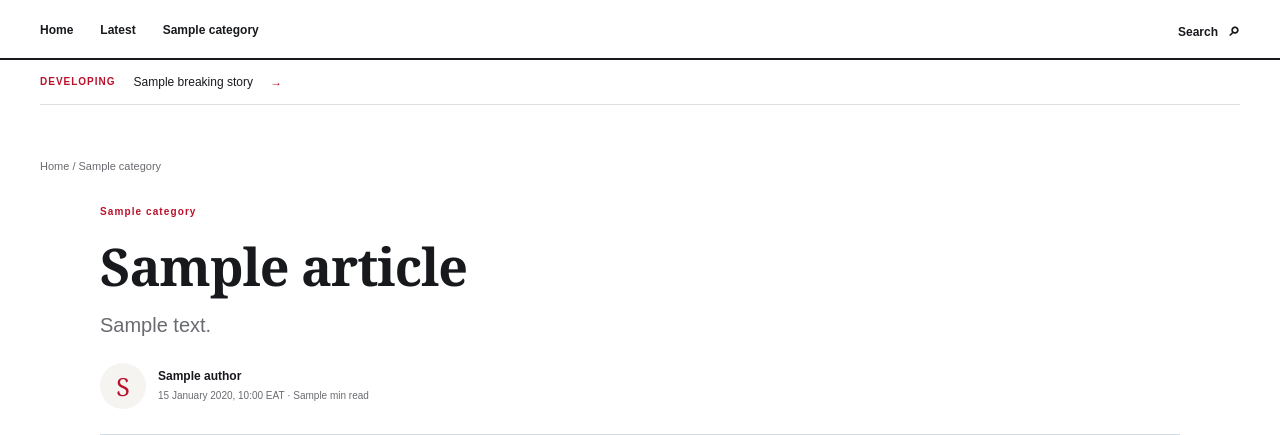
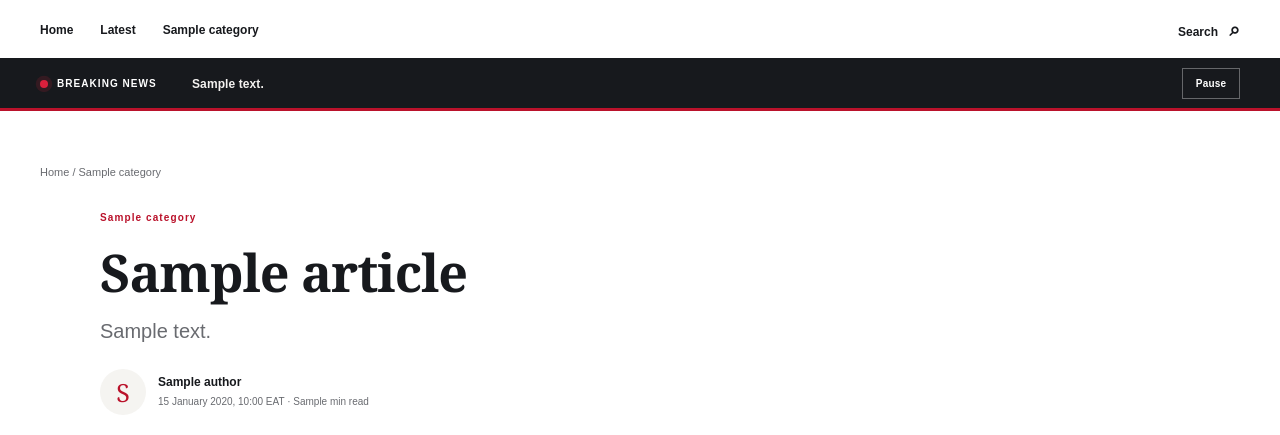
Before and after one commit to cedarmondenterprises/Cedarmondtv.co.ke, a Django app: template templates/news/article.html in a window 1280 px wide. Shown: the part 167-602 px from the top of the page. Run offline with Django 5.2, Linux system fonts and the light colour scheme; the template is opened without the code that fills it: most values are stand-ins (such as "Sample title", 1, 10 or a date in 2020); grey boxes marked "Sample" are stand-in pictures; form fields are guessed from the names that the template uses.

Commit message:
Add scheduled scrolling breaking-news ticker

```diff
--- a/news/context.py
+++ b/news/context.py
@@ -1,15 +1,19 @@
 from django.conf import settings
 
-from .models import AdPlacement, Article, Category, Page
+from .models import AdPlacement, Article, BreakingNewsTicker, Category, Page
+from django.utils import timezone
 
 
 def site(request):
     pages = list(Page.objects.filter(published=True).defer('body'))
     pages_by_slug = {page.slug: page for page in pages}
     ads = {item.position: item for item in AdPlacement.objects.filter(active=True)}
+    current_time = timezone.now()
+    breaking_ticker = BreakingNewsTicker.objects.filter(active=True, starts_at__lte=current_time, ends_at__gt=current_time).first()
     return {
         'categories': Category.objects.all(),
         'breaking_story': Article.objects.live().filter(breaking=True).first(),
+        'breaking_ticker': breaking_ticker,
         'site_url': settings.SITE_URL,
         'canonical': settings.SITE_URL + request.path,
         'seo_title': 'Cedarmond TV | Kenya, in perspective.',
--- a/static/site.js
+++ b/static/site.js
@@ -15,4 +15,12 @@
   }
   const progress = document.querySelector('.reading-progress');
   if (progress) { const update = () => { const total = document.documentElement.scrollHeight - innerHeight; progress.style.width = (total > 0 ? Math.min(100, scrollY / total * 100) : 100) + '%'; }; addEventListener('scroll', update, {passive:true}); update(); }
+  const ticker = document.querySelector('.breaking-ticker');
+  const tickerToggle = ticker?.querySelector('.ticker-toggle');
+  tickerToggle?.addEventListener('click', () => {
+    const paused = ticker.classList.toggle('is-paused');
+    tickerToggle.setAttribute('aria-pressed', String(paused));
+    tickerToggle.setAttribute('aria-label', paused ? 'Resume breaking news animation' : 'Pause breaking news animation');
+    tickerToggle.textContent = paused ? 'Resume' : 'Pause';
+  });
 })();
--- /dev/null
+++ b/static/ticker.css
@@ -0,0 +1,15 @@
+.breaking-ticker{background:#17191d;color:#fff;border-bottom:3px solid #ba122b}
+.ticker-shell{min-height:48px;display:flex;align-items:center;gap:18px}
+.ticker-label{display:flex;align-items:center;gap:9px;flex:0 0 auto;padding:0 17px 0 0;color:#fff;font:700 10px/1 Arial,Helvetica,sans-serif;letter-spacing:1.05px}
+.ticker-label i{display:block;width:8px;height:8px;background:#e3213e;border-radius:50%;box-shadow:0 0 0 4px rgba(227,33,62,.16);animation:ticker-pulse 1.6s ease-in-out infinite}
+.ticker-window{min-width:0;flex:1;overflow:hidden;white-space:nowrap}
+.ticker-track{width:max-content;max-width:none;animation:ticker-scroll var(--ticker-duration,32s) linear infinite;will-change:transform;font-size:12px;font-weight:600;letter-spacing:.1px}
+.ticker-track a,.ticker-track span{display:inline-block;padding:14px 0;color:#f4f2f0}
+.ticker-track a:hover{color:#fff;text-decoration:underline;text-decoration-color:#e3213e;text-underline-offset:4px}
+.ticker-toggle{flex:0 0 auto;border:1px solid #66676a;background:transparent;color:#fff;min-width:58px;padding:7px 9px;font-size:10px;font-weight:bold;letter-spacing:.2px}
+.ticker-toggle:hover{background:#303136}
+.breaking-ticker.is-paused .ticker-track,.breaking-ticker:hover .ticker-track,.breaking-ticker:focus-within .ticker-track{animation-play-state:paused}
+@keyframes ticker-scroll{from{transform:translateX(100%)}to{transform:translateX(-100%)}}
+@keyframes ticker-pulse{50%{box-shadow:0 0 0 6px rgba(227,33,62,.06);opacity:.72}}
+@media(max-width:650px){.ticker-shell{width:100%;min-height:43px;padding-left:12px;padding-right:12px;gap:10px}.ticker-label{gap:7px;padding-right:10px;font-size:9px;letter-spacing:.6px}.ticker-label i{width:7px;height:7px}.ticker-track{font-size:11px}.ticker-track a,.ticker-track span{padding:13px 0}.ticker-toggle{min-width:50px;padding:7px 6px;font-size:9px}}
+@media(prefers-reduced-motion:reduce){.ticker-track,.ticker-label i{animation:none}.ticker-window{overflow:visible;white-space:normal}.ticker-track{width:auto;max-width:100%;transform:none!important}.ticker-track a,.ticker-track span{padding:10px 0}.ticker-toggle{display:none}.ticker-shell{align-items:flex-start;padding-top:10px;padding-bottom:10px}.ticker-label{padding-top:2px}}
--- a/templates/base.html
+++ b/templates/base.html
@@ -24,6 +24,7 @@
 <link rel="stylesheet" href="{% static 'site.css' %}">
 <link rel="stylesheet" href="{% static 'cards.css' %}">
 <link rel="stylesheet" href="{% static 'footer.css' %}">
+<link rel="stylesheet" href="{% static 'ticker.css' %}">
 <link rel="alternate" type="application/rss+xml" title="Cedarmond TV" href="{% url 'feed' %}">
 {% block meta %}{% endblock %}
 <script defer src="{% static 'site.js' %}"></script>
@@ -31,7 +32,7 @@
 <body><a class="skip" href="#content">Skip to content</a><div class="utility"><div class="wrap"><span>KENYA, IN PERSPECTIVE.</span><div>{% if about_page %}<a href="{{ about_page.get_absolute_url }}">About us</a>{% endif %}<a href="{% url 'contact' %}">Contact</a>{% if newsletter_enabled %}<a href="{% url 'newsletter' %}">The daily briefing ↗</a>{% endif %}</div></div></div>
 <header class="wrap masthead"><div class="edition"><span class="red-dot"></span> THE KENYA EDITION<br><span class="date">{% now 'l, j F Y' %}</span></div><a class="wordmark" href="/" aria-label="Cedarmond TV home">CEDARMOND<span>TV</span><small>Independent journalism. A wider perspective.</small></a>{% if newsletter_enabled %}<a class="briefing" href="{% url 'newsletter' %}">Get the briefing <span>↗</span></a>{% else %}<a class="briefing" href="{% url 'contact' %}">Contact</a>{% endif %}</header>
 <div class="nav-shell"><nav class="wrap navigation" aria-label="Main navigation"><a href="{% url 'home' %}" {% if request.path == '/' %}aria-current="page"{% endif %}>Home</a><a href="{% url 'latest' %}" {% if request.path == '/latest/' %}aria-current="page"{% endif %}>Latest</a><div class="desktop-sections" aria-label="News sections">{% for category in categories %}<a href="{{ category.get_absolute_url }}" {% if request.path == category.get_absolute_url %}aria-current="page"{% endif %}>{{ category.name }}</a>{% endfor %}</div><details class="mobile-sections"><summary>Sections</summary><div class="mobile-section-panel">{% for category in categories %}<a href="{{ category.get_absolute_url }}" {% if request.path == category.get_absolute_url %}aria-current="page"{% endif %}>{{ category.name }}</a>{% endfor %}</div></details><a href="{% url 'search' %}" class="search-link" {% if request.path == '/search/' %}aria-current="page"{% endif %}>Search <span aria-hidden="true">⌕</span></a></nav></div>
-{% if breaking_story %}<div class="wrap breaking"><span>DEVELOPING</span><a href="{{ breaking_story.get_absolute_url }}">{{ breaking_story.title }} <b>→</b></a></div>{% endif %}
+{% if breaking_ticker or breaking_story %}<section class="breaking-ticker" role="region" aria-label="Breaking news"><div class="wrap ticker-shell"><span class="ticker-label"><i aria-hidden="true"></i> BREAKING NEWS</span><div class="ticker-window"><div class="ticker-track" style="--ticker-duration: {% if breaking_ticker %}{{ breaking_ticker.scroll_seconds }}{% else %}32{% endif %}s">{% if breaking_ticker %}{% if breaking_ticker.link %}<a href="{{ breaking_ticker.link }}">{{ breaking_ticker.message }}</a>{% else %}<span>{{ breaking_ticker.message }}</span>{% endif %}{% else %}<a href="{{ breaking_story.get_absolute_url }}">{{ breaking_story.title }}</a>{% endif %}</div></div><button class="ticker-toggle" type="button" aria-label="Pause breaking news animation" aria-pressed="false">Pause</button></div></section>{% endif %}
 {% for message in messages %}<div role="status" class="wrap notice">{{ message }}</div>{% endfor %}
 <main id="content" class="wrap">{% block content %}{% endblock %}</main>
 {% if newsletter_enabled %}<section class="newsletter-band"><div class="wrap"><div><span class="eyebrow">THE CEDARMOND BRIEFING</span><h2>Make sense of what matters.</h2><p>Essential stories. Thoughtful context. Delivered to your inbox.</p></div><a class="button white" href="{% url 'newsletter' %}">Join the briefing <span>→</span></a></div></section>{% endif %}
```
Also changed, not shown: news/admin.py (+10 -1 lines), news/models.py (+25 -1 lines), news/migrations/0007_breakingnewsticker.py (added).
